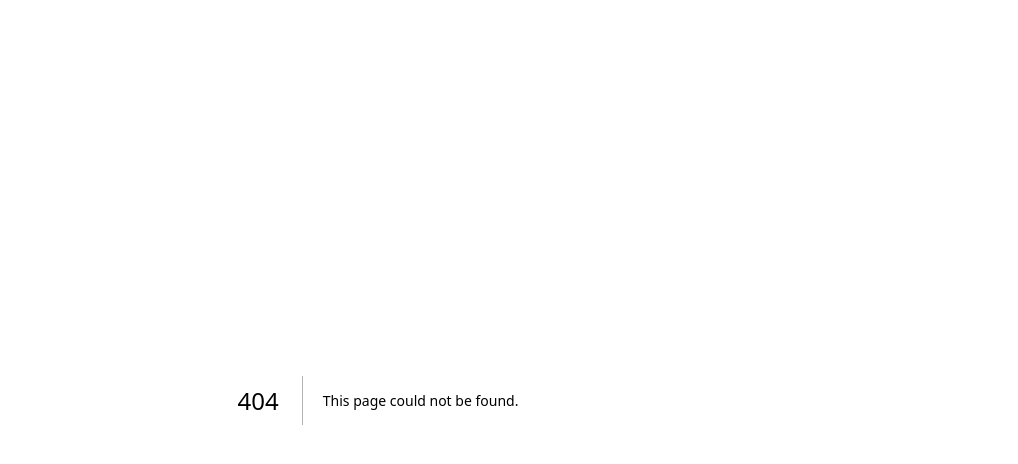
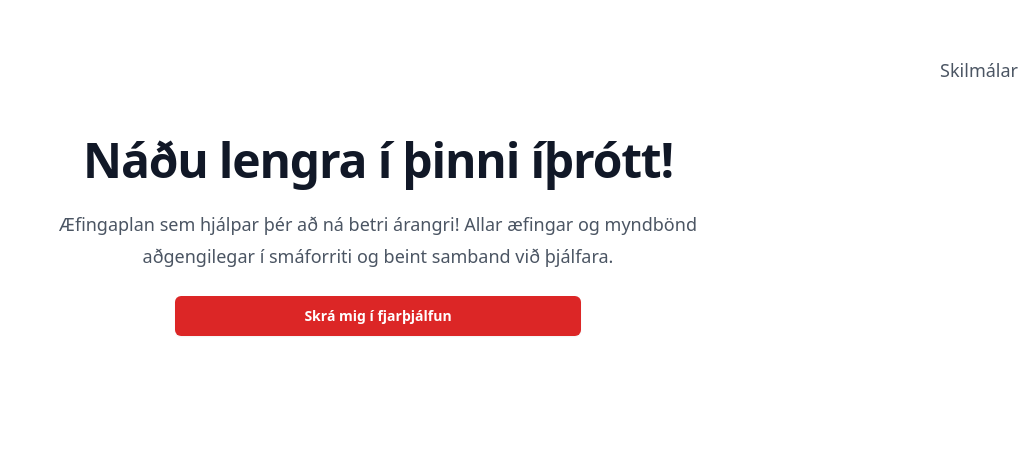
Before and after one commit to Hjortur17/athlete.is, a Next.js app: page /fjar in a window 1280 px wide. Before the commit this address had no page. Shown: the top 464 px of the page, without its empty margins (262-1280 px from the left). Built offline with nearby package versions, Linux system fonts and the light colour scheme.

Commit message:
🚀 Added - Fjarþjálfun

```diff
--- /dev/null
+++ b/src/pages/fjar.tsx
@@ -0,0 +1,50 @@
+import React from "react";
+
+import Script from "next/script";
+import Link from "next/link";
+import Head from "next/head";
+
+export default function Fjar() {
+  return (
+    <>
+      <Head>
+        <title>athlete.is</title>
+        <meta
+          name="description"
+          content="Æfingaplan sem hjálpar þér að ná betri árangri! Allar æfingar og myndbönd aðgengilegar í smáforriti og beint samband við þjálfara."
+        />
+      </Head>
+
+      <div className="bg-white py-24 sm:py-32">
+        <div className="mx-auto max-w-7xl px-6 lg:px-8 relative">
+          <div className="mx-auto max-w-4xl text-center">
+            <h1 className="mt-2 text-4xl font-bold tracking-tight text-gray-900 sm:text-5xl">
+              Náðu lengra í þinni íþrótt!
+            </h1>
+          </div>
+          <p className="mx-auto mt-6 max-w-2xl text-center text-lg leading-8 text-gray-600">
+            Æfingaplan sem hjálpar þér að ná betri árangri! Allar æfingar og
+            myndbönd aðgengilegar í smáforriti og beint samband við þjálfara.
+          </p>
+          <Link
+            href="/skilmalar"
+            className="text-sm xl:text-lg text-gray-600 absolute right-6 xl:right-0 -top-20"
+          >
+            Skilmálar
+          </Link>
+          <div className="flex justify-center">
+            <Script src="https://askell.overcastcdn.com/js/dist/paymentbutton.js?v=2"></Script>
+            <button
+              type="button"
+              data-key="eyJhY2NvdW50Ijo2NywicGxhbiI6NDY1LCJicmFuZGluZyI6dHJ1ZX0="
+              data-redirect-url="athlete.is"
+              className="askell-payment-button button"
+            >
+              Skrá mig í fjarþjálfun
+            </button>
+          </div>
+        </div>
+      </div>
+    </>
+  );
+}
```
